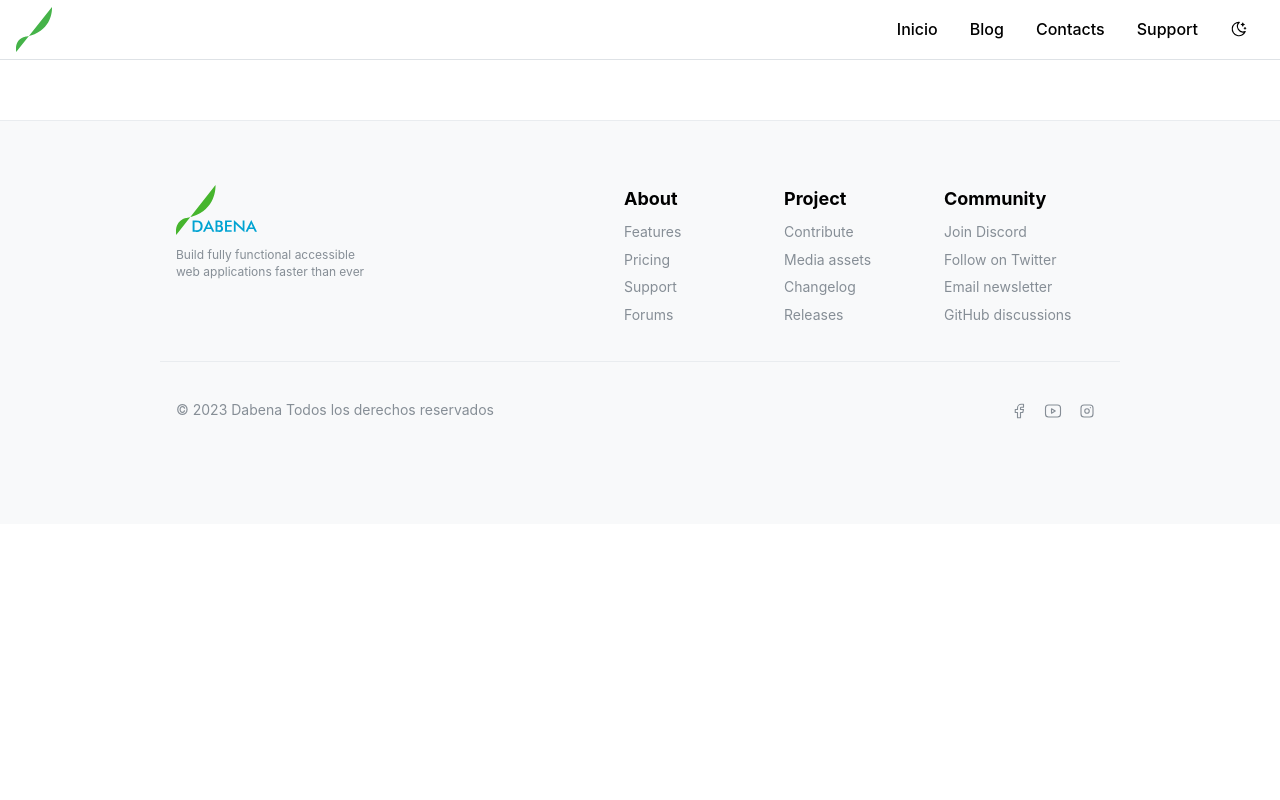
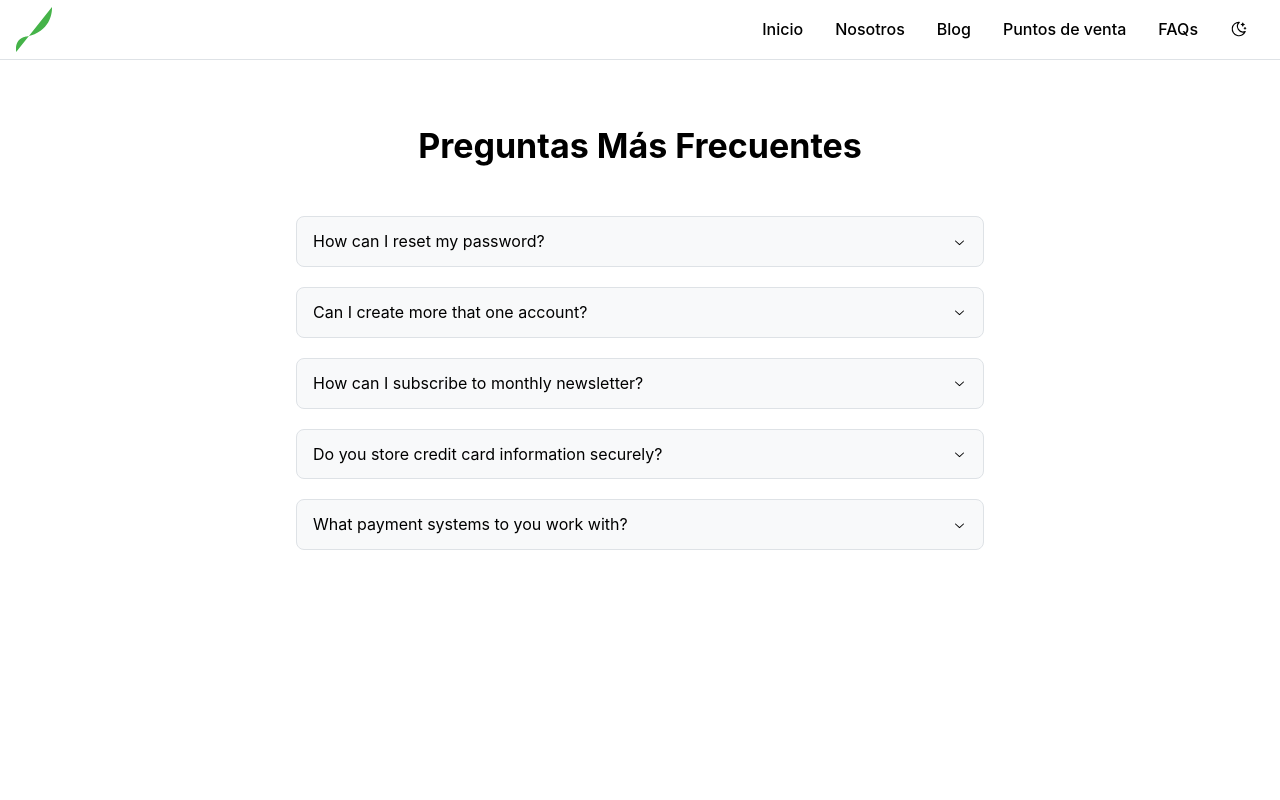
Before and after one commit to Jcorrales07/dabena-ui-mantine, a React (Vite) app: page /faqs in a window 1280 px wide. Shown: the top 800 px of the page. Built offline with nearby package versions, Linux system fonts and the light colour scheme.

Commit message:
Agregue varias vistas y varias rutas

```diff
--- a/src/App.tsx
+++ b/src/App.tsx
@@ -6,8 +6,9 @@ import { Footer, Navbar, ScrollToTop } from './components';
 import { theme } from './theme';
 
 import { BrowserRouter as Router, Routes, Route } from 'react-router-dom';
-import { AllProducts, HomePage } from './pages';
+import { AllProducts, HomePage, FaqsSection } from './pages';
 import VistaPrueba from './components/ComponentePrueba/VistaPrueba';
+import WhosalersLocationSection from './pages/WholesalersLocationSection/WhosalersLocationSection';
 
 export default function App() {
   return (
@@ -25,6 +26,12 @@ export default function App() {
             path="/quiero-ser-mayorista"
             element={<VistaPrueba text="quiero ser mayorista" />}
           />
+          <Route path="/nosotros" element={<VistaPrueba text="nosotros" />} />
+          <Route path="/blog" element={<VistaPrueba text="blog" />} />
+          <Route path="/puntos-de-venta" element={<WhosalersLocationSection />} />
+          <Route path="/faqs" element={<FaqsSection />} />
+
+          <Route path="*" element={<VistaPrueba text="404 error" />} />
         </Routes>
         <Footer />
       </Router>
--- a/src/components/Navbar/Navbar.tsx
+++ b/src/components/Navbar/Navbar.tsx
@@ -17,6 +17,34 @@ import { useDisclosure } from '@mantine/hooks';
 import classes from './MobileNavbar.module.css';
 import { useNavigate } from 'react-router-dom';
 
+const navlinks = [
+  {
+    id: 1,
+    name: 'Inicio',
+    path: '/',
+  },
+  {
+    id: 2,
+    name: 'Nosotros',
+    path: '/nosotros',
+  },
+  {
+    id: 6,
+    name: 'Blog',
+    path: '/blog',
+  },
+  {
+    id: 3,
+    name: 'Puntos de venta',
+    path: '/puntos-de-venta',
+  },
+  {
+    id: 4,
+    name: 'FAQs',
+    path: '/faqs',
+  },
+];
+
 function Navbar() {
   const [opened, { toggle }] = useDisclosure();
   const { setColorScheme, colorScheme } = useMantineColorScheme();
@@ -35,13 +63,18 @@ function Navbar() {
   };
 
   const decideMode = () => {
-    console.log("antes", colorScheme);
+    console.log('antes', colorScheme);
     if (modeToggle) {
       setLightMode();
     } else {
       setDarkMode();
     }
-    console.log("despues", colorScheme);
+    console.log('despues', colorScheme);
+  };
+
+  const goTo = ({ path }: { path: string }) => {
+    console.log(`path: ${path}`);
+    navigate(path);
   };
 
   return (
@@ -66,9 +99,7 @@ function Navbar() {
               style={{
                 cursor: 'pointer',
               }}
-              onClick={() => {
-                navigate('/');
-              }}
+              onClick={() => goTo({ path: '/' })}
             />
             {colorScheme === 'light' ? (
               <Image
@@ -79,9 +110,7 @@ function Navbar() {
                 style={{
                   cursor: 'pointer',
                 }}
-                onClick={() => {
-                  navigate('/');
-                }}
+                onClick={() => goTo({ path: '/' })}
               />
             ) : (
               <Image
@@ -92,21 +121,26 @@ function Navbar() {
                 style={{
                   cursor: 'pointer',
                 }}
-                onClick={() => {
-                  navigate('/');
-                }}
+                onClick={() => goTo({ path: '/' })}
               />
             )}
 
             <Group ml="xl" gap={0} visibleFrom="sm" justify="center" align="center">
-              <UnstyledButton className={classes.control}>Inicio</UnstyledButton>
-              <UnstyledButton className={classes.control}>Blog</UnstyledButton>
-              <UnstyledButton className={classes.control}>Contacts</UnstyledButton>
-              <UnstyledButton className={classes.control}>Support</UnstyledButton>
+              {navlinks.map((link) => (
+                <UnstyledButton
+                  key={link.id}
+                  className={classes.control}
+                  onClick={() => {
+                    goTo({ path: link.path });
+                  }}
+                >
+                  {link.name}
+                </UnstyledButton>
+              ))}
               <UnstyledButton className={classes.control} onClick={decideMode}>
                 {modeToggle ? (
                   <IconSun style={{ width: rem(20), height: rem(20) }} stroke={1.5} />
-                  ) : (
+                ) : (
                   <IconMoonStars style={{ width: rem(18), height: rem(18) }} stroke={1.5} />
                 )}
               </UnstyledButton>
@@ -116,10 +150,15 @@ function Navbar() {
       </AppShell.Header>
 
       <AppShell.Navbar py="md" px={4}>
-        <UnstyledButton className={classes.control}>Home</UnstyledButton>
-        <UnstyledButton className={classes.control}>Blog</UnstyledButton>
-        <UnstyledButton className={classes.control}>Contacts</UnstyledButton>
-        <UnstyledButton className={classes.control}>Support</UnstyledButton>
+        {navlinks.map((link) => (
+          <UnstyledButton
+            key={link.id}
+            className={classes.control}
+            onClick={() => goTo({ path: link.path })}
+          >
+            {link.name}
+          </UnstyledButton>
+        ))}
         <UnstyledButton className={classes.control} onClick={decideMode}>
           {modeToggle ? (
             <IconMoonStars style={{ width: rem(18), height: rem(18) }} stroke={1.5} />
--- a/src/components/index.ts
+++ b/src/components/index.ts
@@ -7,6 +7,7 @@ import ProductCard from './ProductCard/ProductCard';
 import VistaPrueba from './ComponentePrueba/VistaPrueba';
 import ScrollToTop from './ScrollToTop/ScrollToTop';
 import BusinessLocation from './BusinessLocation/BusinessLocation';
+import FaqsSection from '../pages/FAQsView/FaqsSection';
 
 export {
   Footer,
@@ -17,5 +18,6 @@ export {
   ProductCard,
   VistaPrueba,
   ScrollToTop,
-  BusinessLocation
+  BusinessLocation,
+  FaqsSection,
 };
--- /dev/null
+++ b/src/pages/FAQsView/FaqSimple.module.css
@@ -0,0 +1,16 @@
+.wrapper {
+  margin-top: 60px;
+  padding-top: calc(var(--mantine-spacing-xl) * 2);
+  padding-bottom: calc(var(--mantine-spacing-xl) * 2);
+  min-height: rem(650px);
+}
+
+.title {
+  margin-bottom: calc(var(--mantine-spacing-xl) * 1.5);
+}
+
+.item {
+  border-radius: var(--mantine-radius-md);
+  margin-bottom: var(--mantine-spacing-lg);
+  border: rem(1px) solid light-dark(var(--mantine-color-gray-3), var(--mantine-color-dark-4));
+}
--- /dev/null
+++ b/src/pages/FAQsView/FaqsSection.tsx
@@ -0,0 +1,44 @@
+import { Container, Title, Accordion } from '@mantine/core';
+import classes from './FaqSimple.module.css';
+
+const placeholder =
+  'It can’t help but hear a pin drop from over half a mile away, so it lives deep in the mountains where there aren’t many people or Pokémon.It was born from sludge on the ocean floor. In a sterile environment, the germs within its body can’t multiply, and it dies.It has no eyeballs, so it can’t see. It checks its surroundings via the ultrasonic waves it emits from its mouth.';
+
+function FaqsSection() {
+  return (
+    <Container size="sm" className={classes.wrapper}>
+      <Title ta="center" className={classes.title}>
+        Preguntas Más Frecuentes
+      </Title>
+
+      <Accordion variant="separated">
+        <Accordion.Item className={classes.item} value="reset-password">
+          <Accordion.Control>How can I reset my password?</Accordion.Control>
+          <Accordion.Panel>{placeholder}</Accordion.Panel>
+        </Accordion.Item>
+
+        <Accordion.Item className={classes.item} value="another-account">
+          <Accordion.Control>Can I create more that one account?</Accordion.Control>
+          <Accordion.Panel>{placeholder}</Accordion.Panel>
+        </Accordion.Item>
+
+        <Accordion.Item className={classes.item} value="newsletter">
+          <Accordion.Control>How can I subscribe to monthly newsletter?</Accordion.Control>
+          <Accordion.Panel>{placeholder}</Accordion.Panel>
+        </Accordion.Item>
+
+        <Accordion.Item className={classes.item} value="credit-card">
+          <Accordion.Control>Do you store credit card information securely?</Accordion.Control>
+          <Accordion.Panel>{placeholder}</Accordion.Panel>
+        </Accordion.Item>
+
+        <Accordion.Item className={classes.item} value="payment">
+          <Accordion.Control>What payment systems to you work with?</Accordion.Control>
+          <Accordion.Panel>{placeholder}</Accordion.Panel>
+        </Accordion.Item>
+      </Accordion>
+    </Container>
+  );
+}
+
+export default FaqsSection;
--- a/src/pages/Home.page.tsx
+++ b/src/pages/Home.page.tsx
@@ -1,11 +1,8 @@
-import { Navigate, useNavigate } from 'react-router-dom';
 import { img5, img7, img8, img9, img10 } from '../assets';
 
 import { ProductSection, PhotoCarousel, ProductCarousel, BusinessLocation } from '../components';
 
 export default function HomePage() {
-  const navigate = useNavigate();
-
   return (
     <div
       style={{
@@ -29,7 +26,7 @@ export default function HomePage() {
 
       <ProductCarousel />
 
-      <BusinessLocation></BusinessLocation>
+      <BusinessLocation text="Encuentranos:" />
     </div>
   );
 }
--- /dev/null
+++ b/src/pages/WholesalersLocationSection/Whosalers.module.css
@@ -0,0 +1,9 @@
+.wrapper {
+    padding-top: calc(var(--mantine-spacing-xl) * 2);
+    padding-bottom: calc(var(--mantine-spacing-xl) * 2);
+    min-height: rem(650px);
+}
+
+.title {
+    margin-bottom: calc(var(--mantine-spacing-xl) * 1.5);
+}
--- /dev/null
+++ b/src/pages/WholesalersLocationSection/WhosalersLocationSection.tsx
@@ -0,0 +1,17 @@
+import { Container, Title } from '@mantine/core';
+import classes from './Whosalers.module.css';
+import { BusinessLocation } from '../../components';
+
+function WhosalersLocationSection() {
+  return (
+    <Container mt={60} className={classes.wrapper}>
+      <Title ta={'center'} style={{
+      }}>
+        Encuentra Tu Punto Más Cercano
+      </Title>
+      <BusinessLocation text="Dabena GNS" />
+    </Container>
+  );
+}
+
+export default WhosalersLocationSection;
--- a/src/pages/index.ts
+++ b/src/pages/index.ts
@@ -1,4 +1,6 @@
 import HomePage from "./Home.page";
 import AllProducts from "./AllProducts.page";
+import FaqsSection from "./FAQsView/FaqsSection";
 
-export { HomePage, AllProducts };
+
+export { HomePage, AllProducts, FaqsSection };
```
Also changed, not shown: src/components/BusinessLocation/BusinessLocation.tsx (+16 -12 lines).
